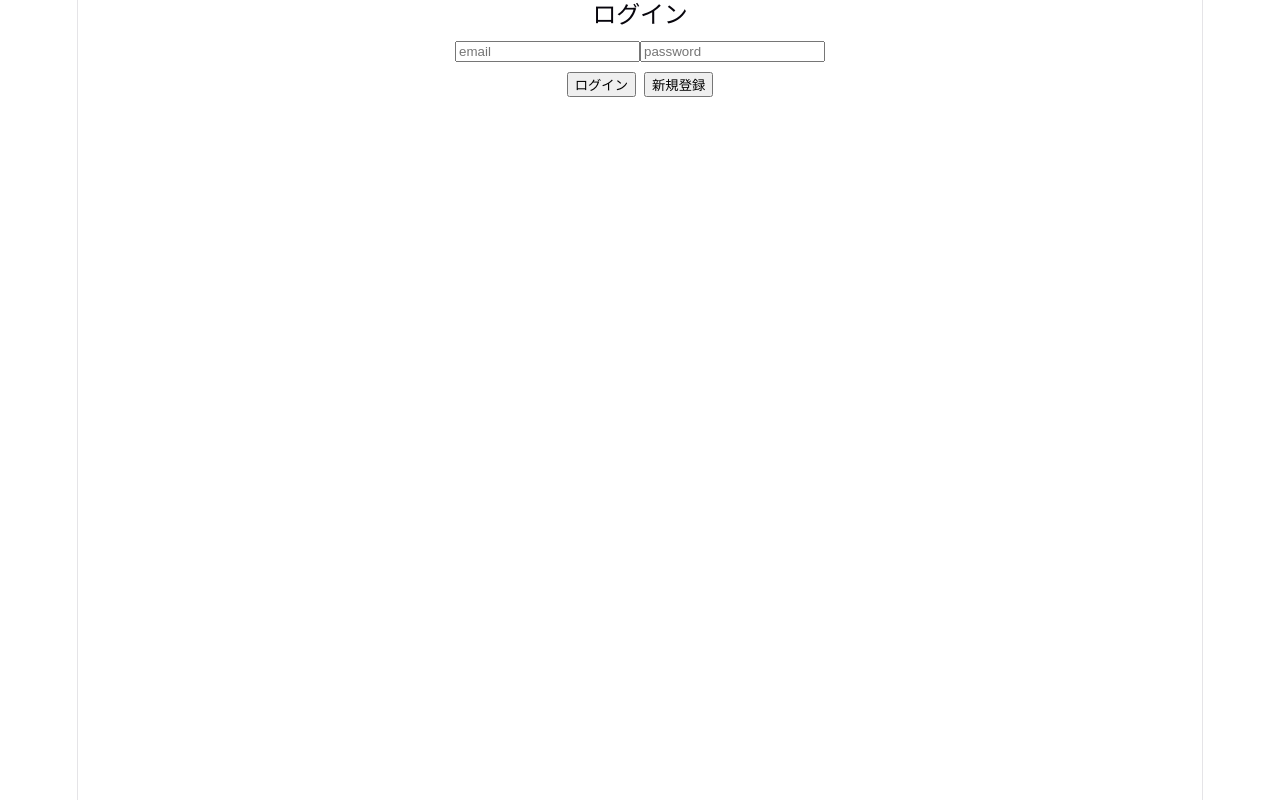
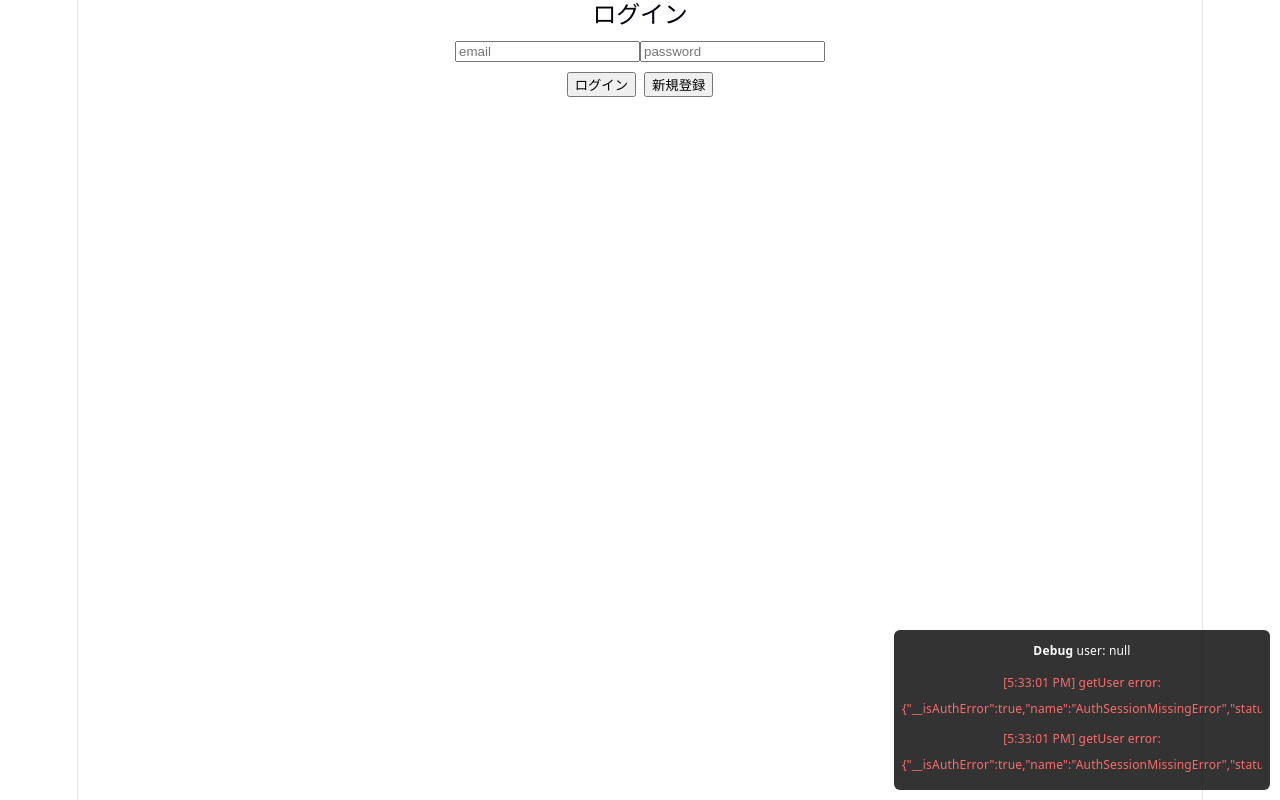
Before and after one commit to IshimaruNozomi/hack_1_2026, a React (Vite) app in the folder travel-app/: page / in a window 1280 px wide. Built offline with nearby package versions, Linux system fonts and the light colour scheme.

Commit message:
Debug: in-page debug panel capturing console logs

```diff
--- a/travel-app/src/App.jsx
+++ b/travel-app/src/App.jsx
@@ -2,32 +2,88 @@ import { useEffect, useState } from 'react'
 import { supabase } from './lib/supabase'
 import Login from './Login'
 import MainPage from './pages/MainPage'
+import ProfilePage from './pages/ProfilePage'
+
+function DebugPanel({ user, debugMsgs }) {
+  return (
+    <div style={{ position: 'fixed', right: 10, bottom: 10, zIndex: 9999, width: 360, maxHeight: 300, overflow: 'auto', background: 'rgba(0,0,0,0.8)', color: '#fff', padding: 8, borderRadius: 6, fontSize: 12 }}>
+      <div style={{ marginBottom: 6 }}><b>Debug</b> user: {user ? user.email || user.id : 'null'}</div>
+      <div style={{ maxHeight: 220, overflow: 'auto' }}>
+        {debugMsgs.slice().reverse().map((m, i) => (
+          <div key={i} style={{ color: m.level === 'error' ? '#ff6b6b' : m.level === 'warn' ? '#ffb86b' : '#ddd', marginBottom: 4 }}>[{m.ts}] {m.text}</div>
+        ))}
+      </div>
+    </div>
+  )
+}
 
 function App() {
+  // simple in-page debug messages
+  const [debugMsgs, setDebugMsgs] = useState([])
+  useEffect(() => {
+    if (!window.__DEBUG_MESSAGES) window.__DEBUG_MESSAGES = []
+    const push = (level, args) => {
+      const text = args.map((a) => (typeof a === 'object' ? JSON.stringify(a) : String(a))).join(' ')
+      window.__DEBUG_MESSAGES.push({ level, text, ts: new Date().toLocaleTimeString() })
+      // keep only last 50
+      if (window.__DEBUG_MESSAGES.length > 50) window.__DEBUG_MESSAGES.shift()
+      setDebugMsgs([...window.__DEBUG_MESSAGES])
+    }
+
+    const origLog = console.log
+    const origWarn = console.warn
+    const origErr = console.error
+
+    console.log = (...args) => {
+      origLog(...args)
+      push('log', args)
+    }
+    console.warn = (...args) => {
+      origWarn(...args)
+      push('warn', args)
+    }
+    console.error = (...args) => {
+      origErr(...args)
+      push('error', args)
+    }
+
+    return () => {
+      console.log = origLog
+      console.warn = origWarn
+      console.error = origErr
+    }
+  }, [])
   const [user, setUser] = useState(null)
   const [loading, setLoading] = useState(true)
+  const [page, setPage] = useState('main') // ← 画面管理
 
-  // 初回：ログイン状態チェック
-  useEffect(() => {
-    const checkUser = async () => {
+  // 初回ログイン状態チェック
+  // ユーザー取得処理（再利用のため名前を付ける）
+  const fetchUser = async () => {
+    try {
       const { data, error } = await supabase.auth.getUser()
-
       if (error) {
         console.error('getUser error:', error)
       }
-
       setUser(data?.user ?? null)
+    } catch (err) {
+      console.error('fetchUser failed', err)
+      setUser(null)
+    } finally {
       setLoading(false)
     }
+  }
 
-    checkUser()
+  useEffect(() => {
+    ;(async () => {
+      await fetchUser()
+    })()
   }, [])
 
-  // ログイン状態の変化を監視
+  // ログイン状態変化を監視
   useEffect(() => {
     const { data: listener } = supabase.auth.onAuthStateChange(
-      (event, session) => {
-        console.log('auth event:', event)
+      (_, session) => {
         setUser(session?.user ?? null)
       }
     )
@@ -37,10 +93,11 @@ function App() {
     }
   }, [])
 
-  // ログアウト処理
+  // ログアウト
   const handleLogout = async () => {
     await supabase.auth.signOut()
     setUser(null)
+    setPage('main')
   }
 
   // ローディング中
@@ -48,13 +105,43 @@ function App() {
     return <div>Loading...</div>
   }
 
+  // debug overlay will be rendered below
+
   // 未ログイン
   if (!user) {
-    return <Login />
+    return (
+      <>
+        <Login onLogin={fetchUser} />
+        <DebugPanel user={user} debugMsgs={debugMsgs} />
+      </>
+    )
   }
 
-  // ログイン後（メイン画面）
-  return <MainPage user={user} onLogout={handleLogout} />
+  // ページ切り替え
+  if (page === 'profile') {
+    return (
+      <>
+        <ProfilePage
+          user={user}
+          setPage={setPage}
+        />
+        <DebugPanel user={user} debugMsgs={debugMsgs} />
+      </>
+    )
+  }
+
+  // メインページ
+  return (
+    <>
+      <MainPage
+        user={user}
+        onLogout={handleLogout}
+        setPage={setPage}
+      />
+      <DebugPanel user={user} debugMsgs={debugMsgs} />
+    </>
+  )
+
 }
 
 export default App
```
